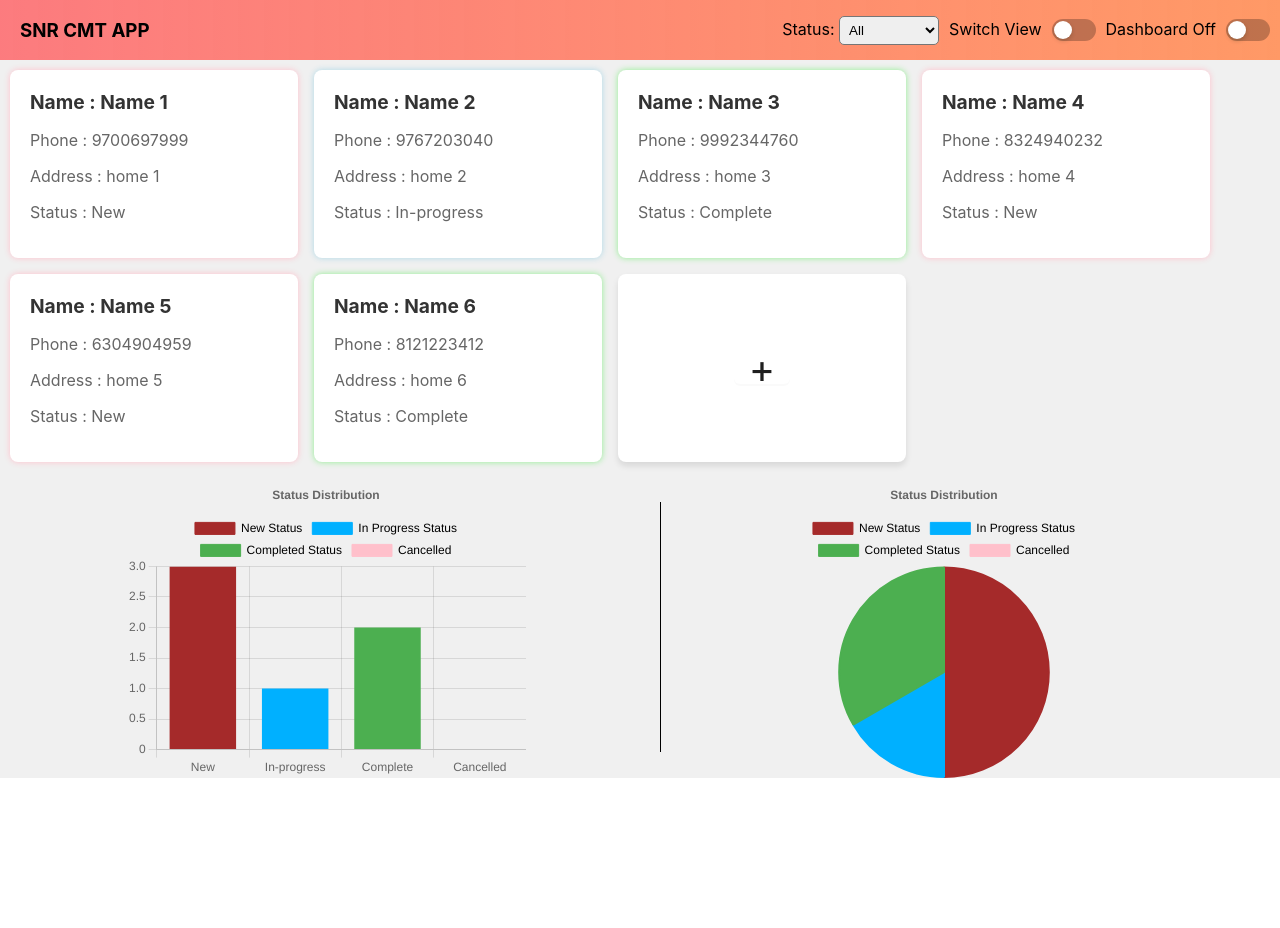
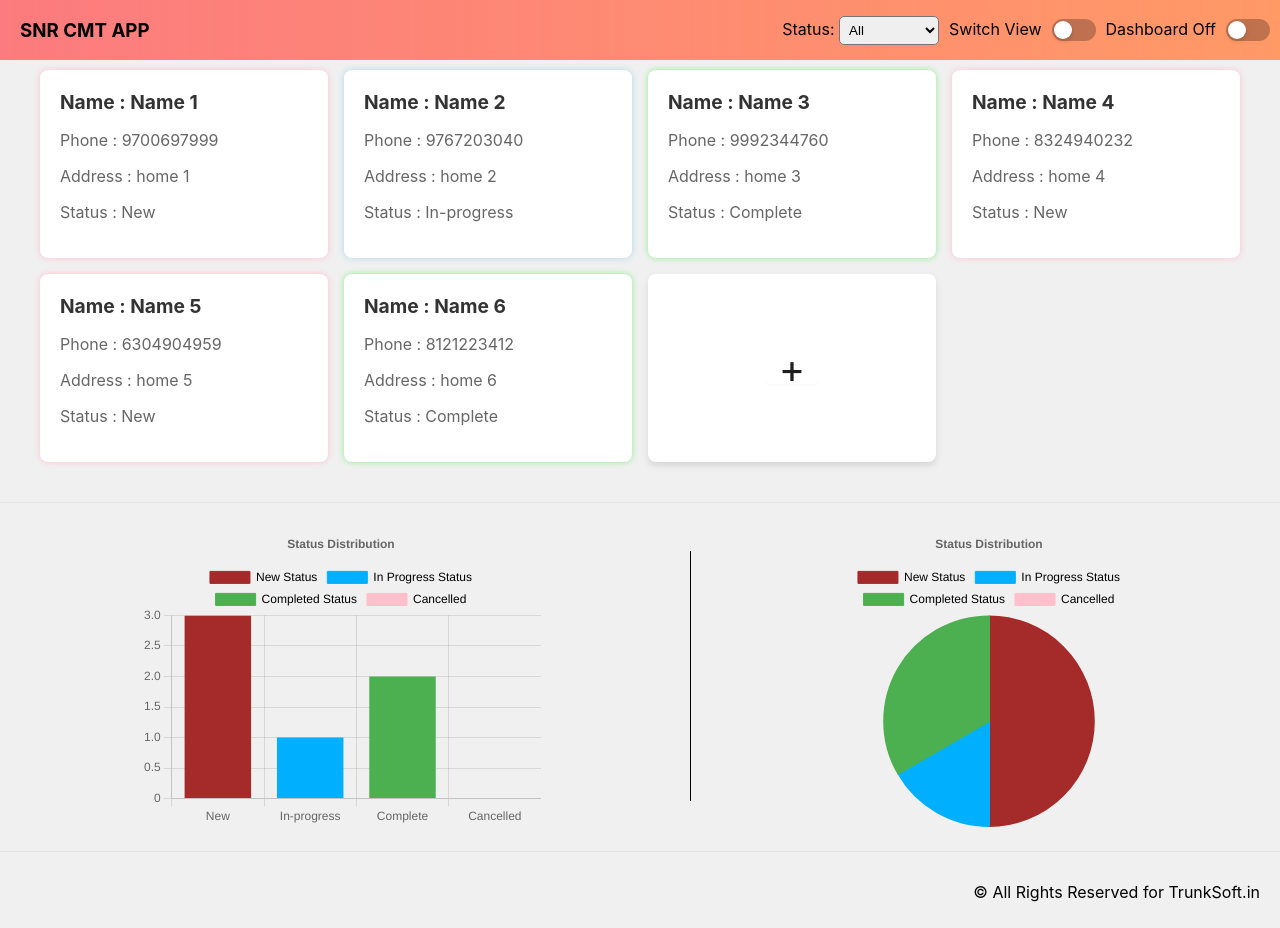
Before and after one commit to snrtrunksoft/snr-css-cmt_app, a React (Create React App) app: page / in a window 1280 px wide. Before the commit the page ends 800 px from the top, so only its background shows below. Built offline with nearby package versions, Linux system fonts and the light colour scheme.

Commit message:
footer - footer has been added to the cmt app

```diff
--- a/src/App.css
+++ b/src/App.css
@@ -1,6 +1,5 @@
 .app {
   display: flex;
-  padding-right: 60px;
   padding-top: 40px;
   flex-direction: column;
   justify-content: center;
@@ -24,3 +23,8 @@
     align-items: center;
     justify-content: space-evenly;
 }
+
+.table{
+  width: 40%;
+  padding-top: 30px;
+}
--- a/src/App.js
+++ b/src/App.js
@@ -2,6 +2,7 @@ import React, { useEffect, useState } from 'react';
 import './App.css';
 import NameCard from './NameCard';
 import Header from './Header';
+import Footer from './Footer';
 import AddNewNameCard from './AddNewNameCard';
 import { Button, Col, Divider, Modal, Row, Table, } from "antd";
 import { Bar, Pie } from 'react-chartjs-2';
@@ -41,6 +42,19 @@ function App() {
     return acc;
   }, {});
 
+  if(!("New" in statusCount)){
+    statusCount["New"] = 0;
+  };
+  if(!("In-progress" in statusCount)){
+    statusCount["In-progress"] = 0;
+  };
+  if(!("Complete" in statusCount)){
+    statusCount["Complete"] = 0;
+  };
+  if (!("Cancelled" in statusCount)) {
+    statusCount["Cancelled"] = 0;
+  };
+
   console.log("StatusCount:",statusCount);
 
   const legendLabels = {
@@ -50,7 +64,7 @@ function App() {
   };
 
   const graphData = {
-    labels: ["New","In-progress","Complete","Cancelled"],
+    labels: Object.keys(statusCount),
     datasets: [
         {
           label: 'Status Count',
@@ -167,7 +181,7 @@ function App() {
         hideDashboard={hideDashboard}
         />
       {dataView === "table" ? (
-        <div style={{width:'40%',paddingTop:'30px'}}>
+        <div className='table'>
           <Table
             columns={columns}
             dataSource={duplicateData}
@@ -209,6 +223,7 @@ function App() {
               <Button style={{border:'transparent',fontSize:'40px'}}>+</Button>
             </div>
         </div>)}
+      <Divider type='horizontal'/>
       <div style={{width:"100%"}} hidden={hideDashboard}>
         <Row className='graph'>
           <Col>
@@ -239,6 +254,8 @@ function App() {
           handleAddNewNameCard={handleAddNewNameCard}
           />
       </Modal>
+      <Divider type='horizontal'/>
+      {<Footer/>}
     </div>
   );
 }
--- /dev/null
+++ b/src/Footer.css
@@ -0,0 +1,9 @@
+.footer{
+    width: 100%;
+    display: flex;
+    align-items: center;
+    justify-content: flex-end;
+    position: relative;
+    bottom: 10px;
+    right: 20px;
+}
--- /dev/null
+++ b/src/Footer.js
@@ -0,0 +1,12 @@
+import React from "react";
+import "./Footer.css";
+
+const Footer = () =>{
+    return(
+        <div className="footer">
+            <p>&copy; All Rights Reserved for TrunkSoft.in</p>
+        </div>
+    );
+};
+
+export default Footer;
--- a/src/Header.css
+++ b/src/Header.css
@@ -6,7 +6,7 @@
     align-items: center;
     position: fixed;
     top: 0px;
-    right: 0px;
+    z-index: 1000;
     justify-content: space-between;
 }
 
```
